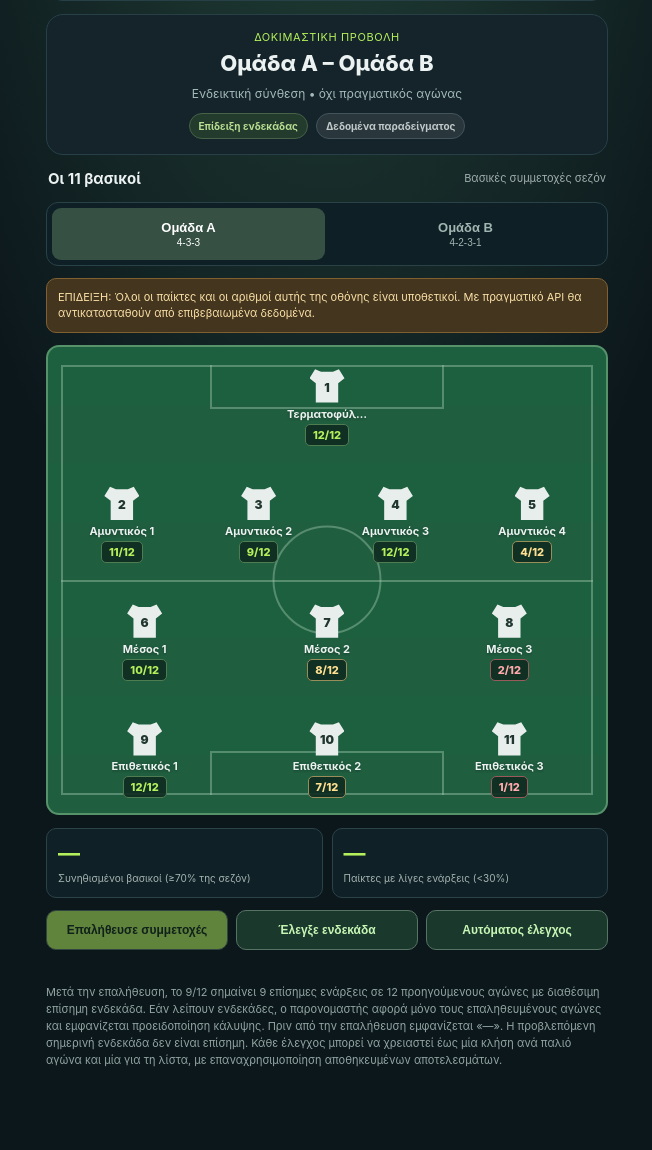
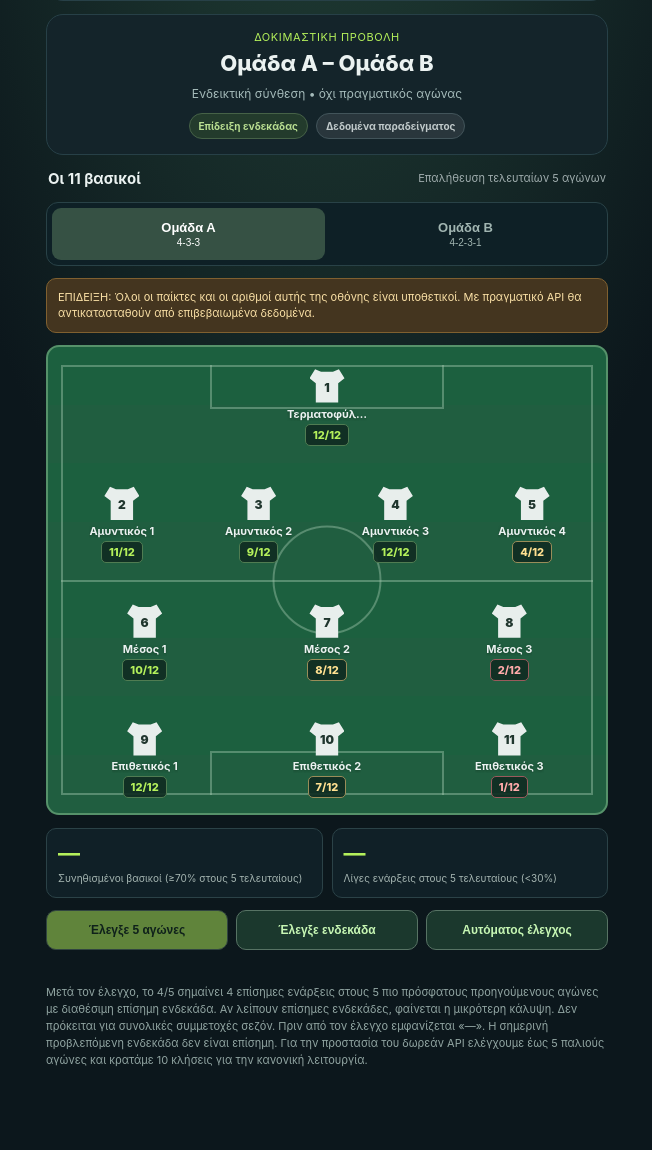
Before and after one commit to lussy21/ddspapi-apinn, a Flask app: page / in a window 1280 px wide. Shown: the part 274-1424 px from the top of the page, without its empty margins (313-965 px from the left). Run offline with Flask 3, Linux system fonts and the light colour scheme; data that the repository does not hold is empty.

Commit message:
Show explicit five-game scope and remaining quota; remove automatic team stats calls

```diff
--- a/lineup_lens/templates/index.html
+++ b/lineup_lens/templates/index.html
@@ -10,13 +10,13 @@
 <header><div class="brand"><div class="logo">XI</div><div><b>Lineup Lens</b><small>SEASON STARTS ANALYZER</small></div></div><div class="tag" id="mode">DEMO</div></header>
 <section class="panel"><p class="eyebrow">ΕΠΙΛΟΓΗ ΑΓΩΝΑ</p><div class="chooser"><input id="day" type="date" aria-label="Ημερομηνία αγώνων"><button id="search">Αγώνες</button><select id="fixture" aria-label="Επιλογή αγώνα"><option value="">— Δοκιμαστικό παράδειγμα —</option></select></div><p class="subtle" id="fixtureHint">Σύνδεση με πραγματικούς αγώνες όταν προστεθεί κλειδί API στον server.</p></section>
 <section class="panel match-head"><div class="comp" id="competition">ΔΟΚΙΜΑΣΤΙΚΗ ΠΡΟΒΟΛΗ</div><div class="vs" id="matchTitle">Ομάδα Α – Ομάδα Β</div><div class="time" id="kickoff">Ενδεικτική σύνθεση • όχι πραγματικός αγώνας</div><div class="info"><span class="pill" id="lineupStatus">Επίδειξη ενδεκάδας</span><span class="pill grey" id="statsStatus">Δεδομένα παραδείγματος</span></div></section>
-<div class="topbar"><strong>Οι 11 βασικοί</strong><small>Βασικές συμμετοχές σεζόν</small></div>
+<div class="topbar"><strong>Οι 11 βασικοί</strong><small>Επαλήθευση τελευταίων 5 αγώνων</small></div>
 <div class="tabs"><button class="active" id="homeTab">Ομάδα Α<span>4-3-3</span></button><button id="awayTab">Ομάδα Β<span>4-2-3-1</span></button></div>
 <div class="banner" id="demoWarning">ΕΠΙΔΕΙΞΗ: Όλοι οι παίκτες και οι αριθμοί αυτής της οθόνης είναι υποθετικοί. Με πραγματικό API θα αντικατασταθούν από επιβεβαιωμένα δεδομένα.</div><div class="banner predicted hidden" id="predictionWarning">ΠΡΟΒΛΕΠΟΜΕΝΗ ενδεκάδα — οι 11 παίκτες μπορεί να αλλάξουν μέχρι την επίσημη ανακοίνωση. Οι ενάρξεις ελέγχονται από τις επίσημες ενδεκάδες προηγούμενων αγώνων, όταν πατήσεις επαλήθευση.</div>
 <section class="pitch" aria-label="Παίκτες πάνω στο γήπεδο"><div class="goal top"></div><div class="goal bottom"></div><div class="midline"></div><div class="lines" id="pitchLines"></div></section>
-<div class="summary"><div class="mini"><b id="coreCount">—</b><span>Συνηθισμένοι βασικοί (≥70% της σεζόν)</span></div><div class="mini"><b id="rareCount">—</b><span>Παίκτες με λίγες ενάρξεις (&lt;30%)</span></div></div>
-<div class="action"><button class="primary" id="loadStats" disabled>Επαλήθευσε συμμετοχές</button><button id="refresh">Έλεγξε ενδεκάδα</button><button id="watch">Αυτόματος έλεγχος</button></div><div class="message" id="message"></div>
-<p class="footnote">Μετά την επαλήθευση, το 9/12 σημαίνει 9 επίσημες ενάρξεις σε 12 προηγούμενους αγώνες με διαθέσιμη επίσημη ενδεκάδα. Εάν λείπουν ενδεκάδες, ο παρονομαστής αφορά μόνο τους επαληθευμένους αγώνες και εμφανίζεται προειδοποίηση κάλυψης. Πριν από την επαλήθευση εμφανίζεται «—». Η προβλεπόμενη σημερινή ενδεκάδα δεν είναι επίσημη. Κάθε έλεγχος μπορεί να χρειαστεί έως μία κλήση ανά παλιό αγώνα και μία για τη λίστα, με επαναχρησιμοποίηση αποθηκευμένων αποτελεσμάτων.</p>
+<div class="summary"><div class="mini"><b id="coreCount">—</b><span>Συνηθισμένοι βασικοί (≥70% στους 5 τελευταίους)</span></div><div class="mini"><b id="rareCount">—</b><span>Λίγες ενάρξεις στους 5 τελευταίους (&lt;30%)</span></div></div>
+<div class="action"><button class="primary" id="loadStats" disabled>Έλεγξε 5 αγώνες</button><button id="refresh">Έλεγξε ενδεκάδα</button><button id="watch">Αυτόματος έλεγχος</button></div><div class="message" id="message"></div>
+<p class="footnote">Μετά τον έλεγχο, το 4/5 σημαίνει 4 επίσημες ενάρξεις στους 5 πιο πρόσφατους προηγούμενους αγώνες με διαθέσιμη επίσημη ενδεκάδα. Αν λείπουν επίσημες ενδεκάδες, φαίνεται η μικρότερη κάλυψη. Δεν πρόκειται για συνολικές συμμετοχές σεζόν. Πριν από τον έλεγχο εμφανίζεται «—». Η σημερινή προβλεπόμενη ενδεκάδα δεν είναι επίσημη. Για την προστασία του δωρεάν API ελέγχουμε έως 5 παλιούς αγώνες και κρατάμε 10 κλήσεις για την κανονική λειτουργία.</p>
 </main><script>
 const $=id=>document.getElementById(id);
 const demoNames=['Τερματοφύλακας','Αμυντικός 1','Αμυντικός 2','Αμυντικός 3','Αμυντικός 4','Μέσος 1','Μέσος 2','Μέσος 3','Επιθετικός 1','Επιθετικός 2','Επιθετικός 3'];
@@ -53,15 +53,11 @@ async function getLineup(){
   $('statsStatus').textContent='Ελέγχω τα στοιχεία της σεζόν…';
   view();
   if(!confirmed){say('ΠΡΟΒΛΕΠΟΜΕΝΗ ενδεκάδα. Μπορείς να φορτώσεις πραγματικές βασικές συμμετοχές, αλλά οι προβλεπόμενοι παίκτες μπορεί να αλλάξουν.')}
-  // One call per team; never invent a denominator.
-  for(let t of teams){
-   if(t.eligible!==null&&t.eligible!==undefined){view();continue}
-   try{let v=await api('/api/team?'+new URLSearchParams({team_id:t.id,match_id:id}));t.played=v.played}catch(e){t.played=null}
-   view();
-  }
+  // No automatic team stats calls: only verification provides the denominator.
+  view();
   let cached=teams.map(t=>t.starting_xi.filter(p=>Number.isFinite(p.starts)).length).reduce((a,b)=>a+b,0);
-  $('statsStatus').textContent=cached?`Ελεγμένες ενάρξεις: ${cached}/22`:'Πάτησε «Επαλήθευσε συμμετοχές»';
-  say((confirmed?'ΕΠΙΣΗΜΗ':'ΠΡΟΒΛΕΠΟΜΕΝΗ')+' ενδεκάδα. Επαλήθευσε τους προηγούμενους αγώνες μόνο της ομάδας που θέλεις. Μπορεί να χρειαστούν αρκετές API κλήσεις, εκτός όσων έχουν αποθηκευτεί.');
+  $('statsStatus').textContent=cached?`Ελεγμένες ενάρξεις: ${cached}/22`:'Πάτησε «Έλεγξε 5 αγώνες»';
+  say((confirmed?'ΕΠΙΣΗΜΗ':'ΠΡΟΒΛΕΠΟΜΕΝΗ')+' ενδεκάδα. Έλεγξε μόνο τους τελευταίους 5 προηγούμενους αγώνες της ομάδας που θέλεις. Η λειτουργία απαιτεί έως 6 κλήσεις όταν δεν υπάρχει cache και διατηρεί απόθεμα 10 κλήσεων.');
  }catch(e){say(e.message)}
 }
 async function loadStarts(){
@@ -74,9 +70,9 @@ async function loadStarts(){
   for(const p of t.starting_xi){p.starts=Number.isInteger(r.starts[p.id])?r.starts[p.id]:0}
   view();
   const coverage=`${r.played}/${r.eligible}`;
-  $('statsStatus').textContent=(r.verified?'Επαληθεύτηκαν':'Μερική κάλυψη')+': '+coverage+' αγώνες';
+  $('statsStatus').textContent=(r.verified?'Ελεγμένοι':'Μερική κάλυψη')+': '+coverage+' τελευταίοι αγώνες';
   say(r.verified?
-      'Επαληθεύτηκαν οι ενάρξεις από τις επίσημες ενδεκάδες '+coverage+' προηγούμενων αγώνων.':
+      'Ελέγχθηκαν οι '+coverage+' τελευταίοι αγώνες. Οι αριθμοί αφορούν μόνο αυτό το δείγμα, όχι όλη τη σεζόν.':
       'ΠΡΟΣΟΧΗ: Υπάρχει διαθέσιμη επίσημη ενδεκάδα μόνο σε '+coverage+' προηγούμενους αγώνες. Οι αριθμοί αφορούν μόνο όσους ελέγχθηκαν.');
  }catch(e){say('Η επαλήθευση δεν ολοκληρώθηκε: '+e.message+' • Δεν παρουσιάζω μη επαληθευμένα στοιχεία.')}
  finally{statsLoading=false;view()}
@@ -89,7 +85,7 @@ async function setWatch(){
   say(d.enabled?'Ο αγώνας μπήκε σε αυτόματο έλεγχο 65–0 λεπτά πριν τη σέντρα.':'Ο αγώνας αποθηκεύτηκε, αλλά ο αυτόματος έλεγχος είναι ΑΝΕΝΕΡΓΟΣ στον server. Χρειάζεται ENABLE_SCHEDULER=1 και υπηρεσία που δεν κοιμάται.');
  }catch(e){say(e.message)}
 }
-async function checkStatus(){try{let d=await api('/api/status');schedulerEnabled=d.scheduler_enabled; if(d.configured){$('fixtureHint').textContent=`API ενεργό • Κλήσεις σήμερα: ${d.usage.calls}/${d.usage.local_limit} • ${d.scheduler_enabled?'Αυτόματος έλεγχος ενεργός':'Αυτόματος έλεγχος ανενεργός'}`;}}
+async function checkStatus(){try{let d=await api('/api/status');schedulerEnabled=d.scheduler_enabled; if(d.configured){let rem=d.usage.remote_remaining;let available=Math.max(0,Math.min(d.usage.local_limit-d.usage.calls,rem===null?Infinity:rem));$('fixtureHint').textContent=`API ενεργό • Κλήσεις σήμερα: ${d.usage.calls}/${d.usage.local_limit} • Διαθέσιμες: ${available} • Απόθεμα για αγώνες: ${d.verification_reserve||10} • ${d.scheduler_enabled?'Αυτόματος έλεγχος ενεργός':'Αυτόματος έλεγχος ανενεργός'}`;}}
  catch(e){} }
 $('search').onclick=listMatches;$('fixture').onchange=getLineup;$('homeTab').onclick=()=>{side=0;view()};$('awayTab').onclick=()=>{side=1;view()};$('refresh').onclick=()=>selected?getLineup():say('Επέλεξε αγώνα ή δες τη δοκιμαστική ενδεκάδα.');$('loadStats').onclick=loadStarts;$('watch').onclick=setWatch;
 view();checkStatus();
```
